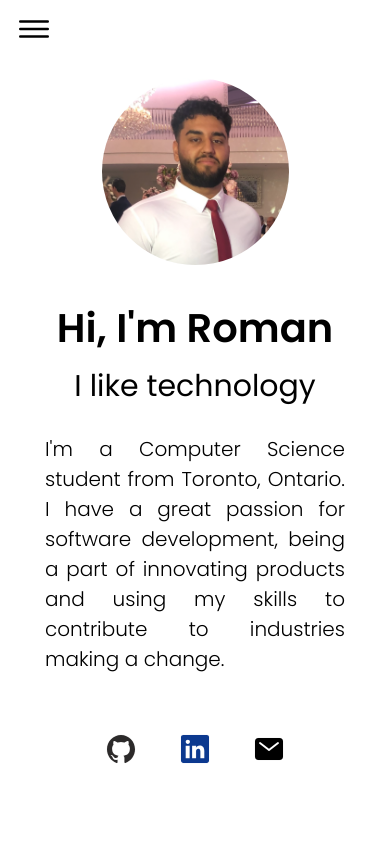
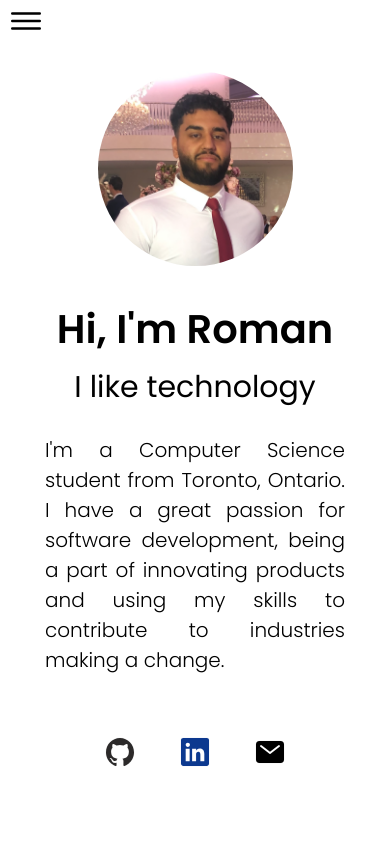
Before and after one commit to roman-ahmadzeia/portfolio, a website built with webpack: page index.html in a window 390 px wide. Shown: the top 844 px of the page. Built offline with nearby package versions, Linux system fonts and the light colour scheme.

Commit message:
09/20/2024

```diff
--- a/css/style.css
+++ b/css/style.css
@@ -296,6 +296,11 @@ iframe
 
 
 @media screen and (max-width: 430px) {
+
+  body
+  {
+    margin: 0; padding: 0;
+  }
   .desktop-nav {
     display: none
   }
```
